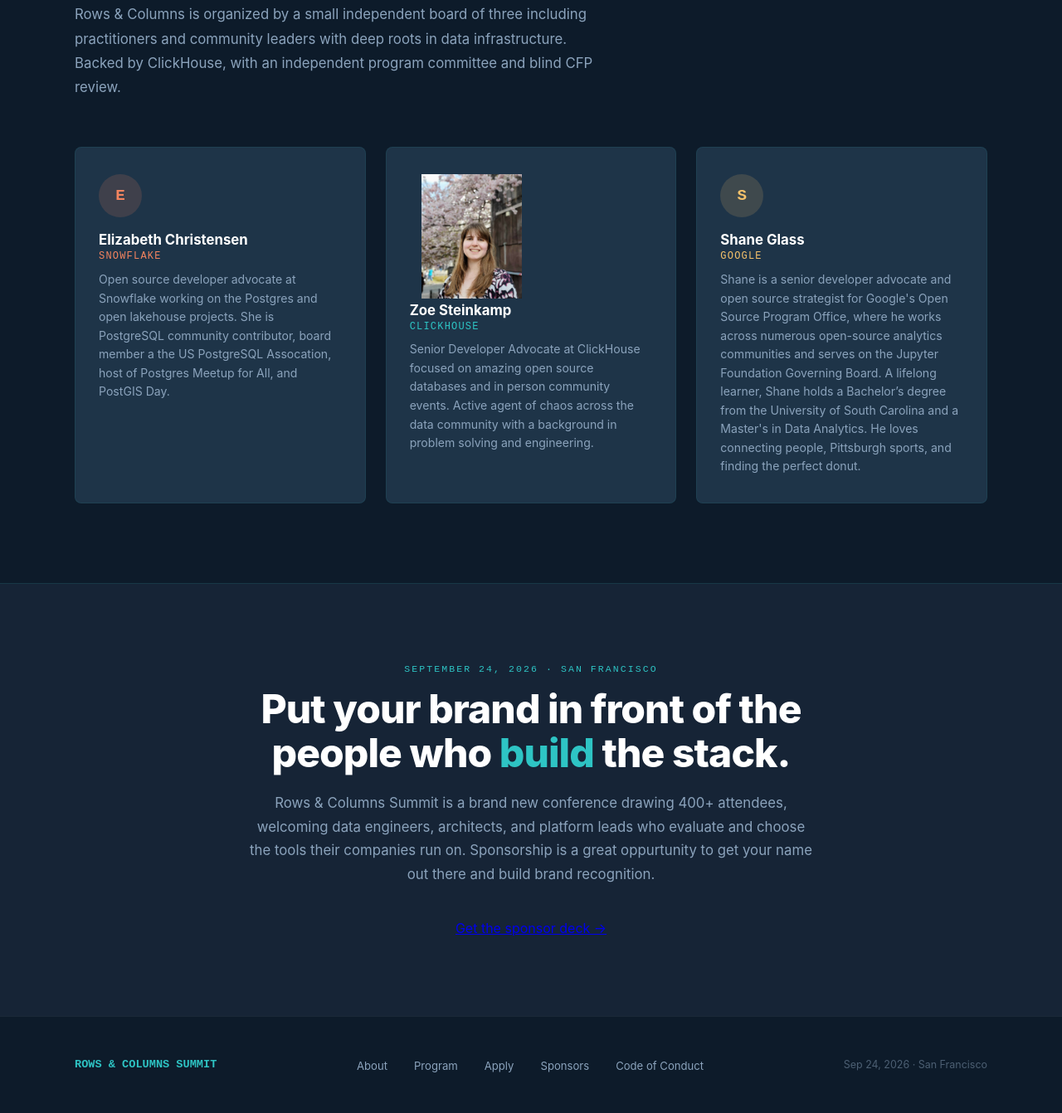
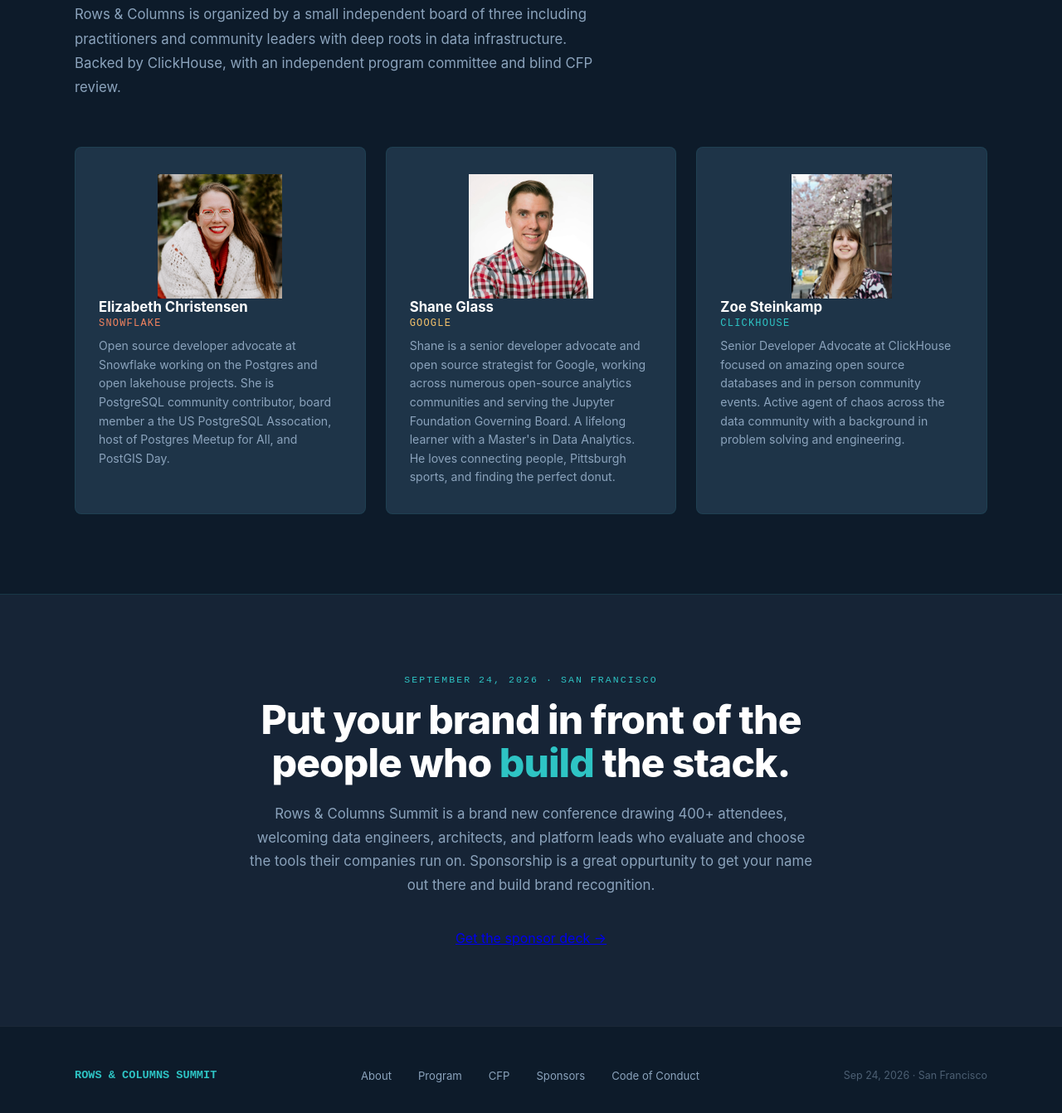
Before and after one commit to zoesteinkamp/RowsAndColumns, a plain HTML site: page index.html in a window 1280 px wide. Shown: the part 3718-5060 px from the top of the page at 83% size. Drawn offline with Linux system fonts and the light colour scheme; a script that the page names is missing.

Commit message:
design updates
only thing left is sponsor decks

```diff
--- a/index.html
+++ b/index.html
@@ -183,7 +183,7 @@
       <div style="font-size: 1rem; color: var(--text-muted); max-width: 480px; margin: 0 auto 2rem; line-height: 1.65;">
         Speakers will be announced as confirmations come in.
       </div>
-      <a href="#" style="font-family: 'Courier New', monospace; font-size: 0.8rem; letter-spacing: 0.1em; text-transform: uppercase; color: var(--teal); text-decoration: none; border-bottom: 1px solid rgba(46,196,196,0.3); padding-bottom: 2px;">Submit a talk via CFP →</a>
+      <a href="https://sessionize.com/rows-and-columns-summit" style="font-family: 'Courier New', monospace; font-size: 0.8rem; letter-spacing: 0.1em; text-transform: uppercase; color: var(--teal); text-decoration: none; border-bottom: 1px solid rgba(46,196,196,0.3); padding-bottom: 2px;">Submit a talk via CFP →</a>
     </div>
   </div>
 </section>
@@ -198,26 +198,25 @@
     <div class="board-grid">
 
       <div class="board-card reveal">
-        <div class="board-avatar" style="background: rgba(244,132,95,0.15); color: var(--coral);">E</div>
+        <img src="liz.png" alt="Elizabeth image" style="width: 150px; height: 150px; object-fit: contain; flex-shrink: 0;display: block; margin: 0 auto;">
         <div class="board-name">Elizabeth Christensen</div>
         <div class="board-company" style="color: var(--coral);">Snowflake</div>
         <div class="board-bio">Open source developer advocate at Snowflake working on the Postgres and open lakehouse projects. She is PostgreSQL community contributor, board member a the US PostgreSQL Assocation, host of Postgres Meetup for All, and PostGIS Day.</div>
       </div>
 
       <div class="board-card reveal">
-        <img src="zoe.jpg" alt="Zoes image" style="width: 150px; height: 150px; object-fit: contain; flex-shrink: 0;">
+         <img src="shane.jpg" alt="shanes image" style="width: 150px; height: 150px; object-fit: contain; flex-shrink: 0;display: block; margin: 0 auto;">
+        <div class="board-name">Shane Glass</div>
+        <div class="board-company" style="color: var(--gold);">Google</div>
+        <div class="board-bio">Shane is a senior developer advocate and open source strategist for Google, working across numerous open-source analytics communities and serving the Jupyter Foundation Governing Board. A lifelong learner with a Master's in Data Analytics. He loves connecting people, Pittsburgh sports, and finding the perfect donut.</div>
+      </div>
+
+        <div class="board-card reveal">
+        <img src="zoe.jpg" alt="Zoes image" style="width: 150px; height: 150px; object-fit: contain; flex-shrink: 0;display: block; margin: 0 auto;">
         <div class="board-name">Zoe Steinkamp</div>
         <div class="board-company" style="color: var(--teal);">ClickHouse</div>
         <div class="board-bio">Senior Developer Advocate at ClickHouse focused on amazing open source databases and in person community events. Active agent of chaos across the data community with a background in problem solving and engineering.</div>
       </div>
-
-      <div class="board-card reveal">
-        <div class="board-avatar" style="background: rgba(245,194,107,0.15); color: var(--gold);">S</div>
-        <div class="board-name">Shane Glass</div>
-        <div class="board-company" style="color: var(--gold);">Google</div>
-        <div class="board-bio">Shane is a senior developer advocate and open source strategist for Google's Open Source Program Office, where he works across numerous open-source analytics communities and serves on the Jupyter Foundation Governing Board. A lifelong learner, Shane holds a Bachelor’s degree from the University of South Carolina and a Master's in Data Analytics. He loves connecting people, Pittsburgh sports, and finding the perfect donut.</div>
-      </div>
-
     </div>
   </div>
 </section>
@@ -245,7 +244,7 @@
     <ul class="footer-links">
       <li><a href="#about">About</a></li>
       <li><a href="#program">Program</a></li>
-      <li><a href="#apply">Apply</a></li>
+      <li><a href="#speakers">CFP</a></li>
       <li><a href="#sponsors">Sponsors</a></li>
       <li><a href="code-of-conduct.html">Code of Conduct</a></li>
     </ul>
```
